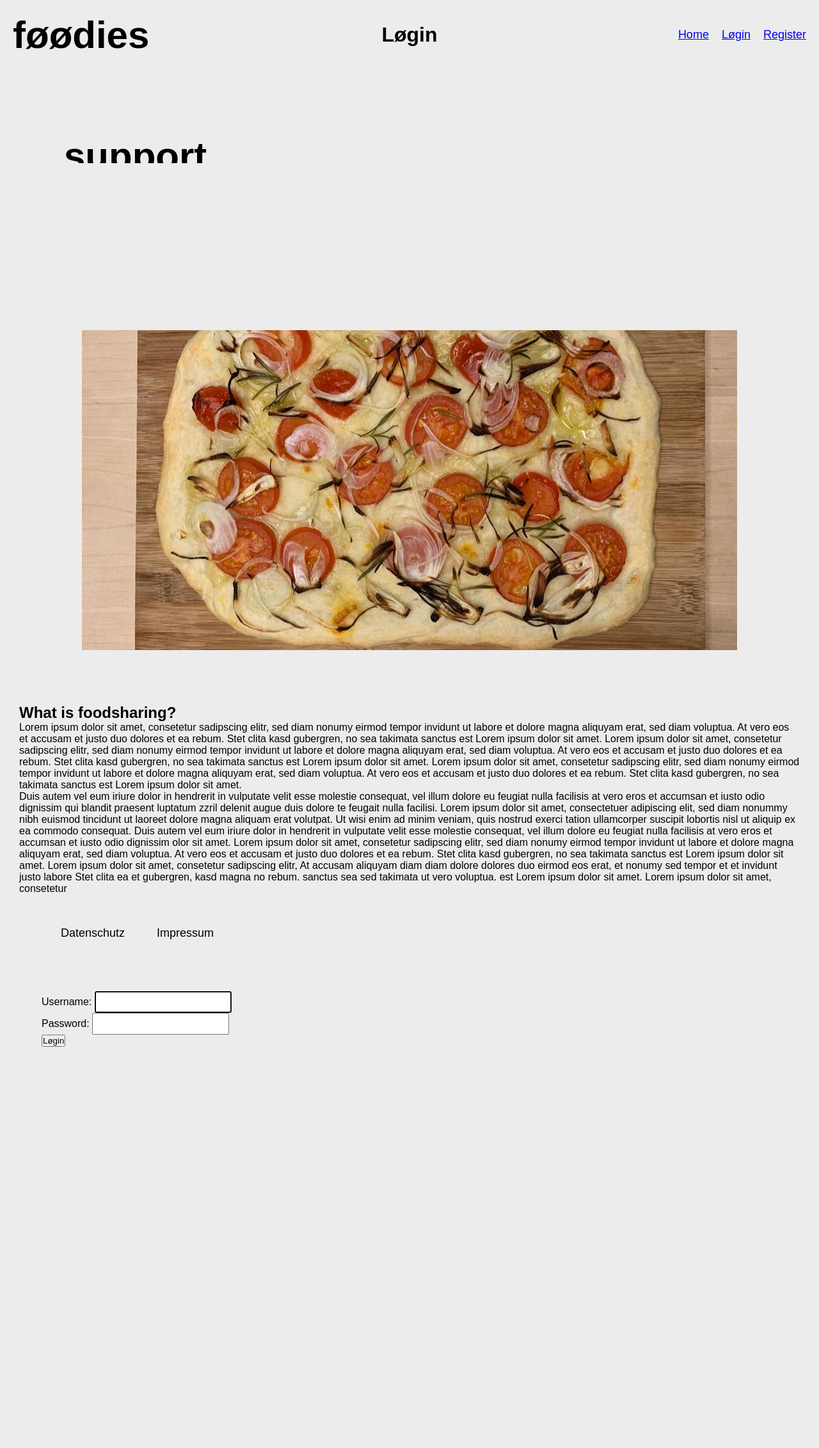
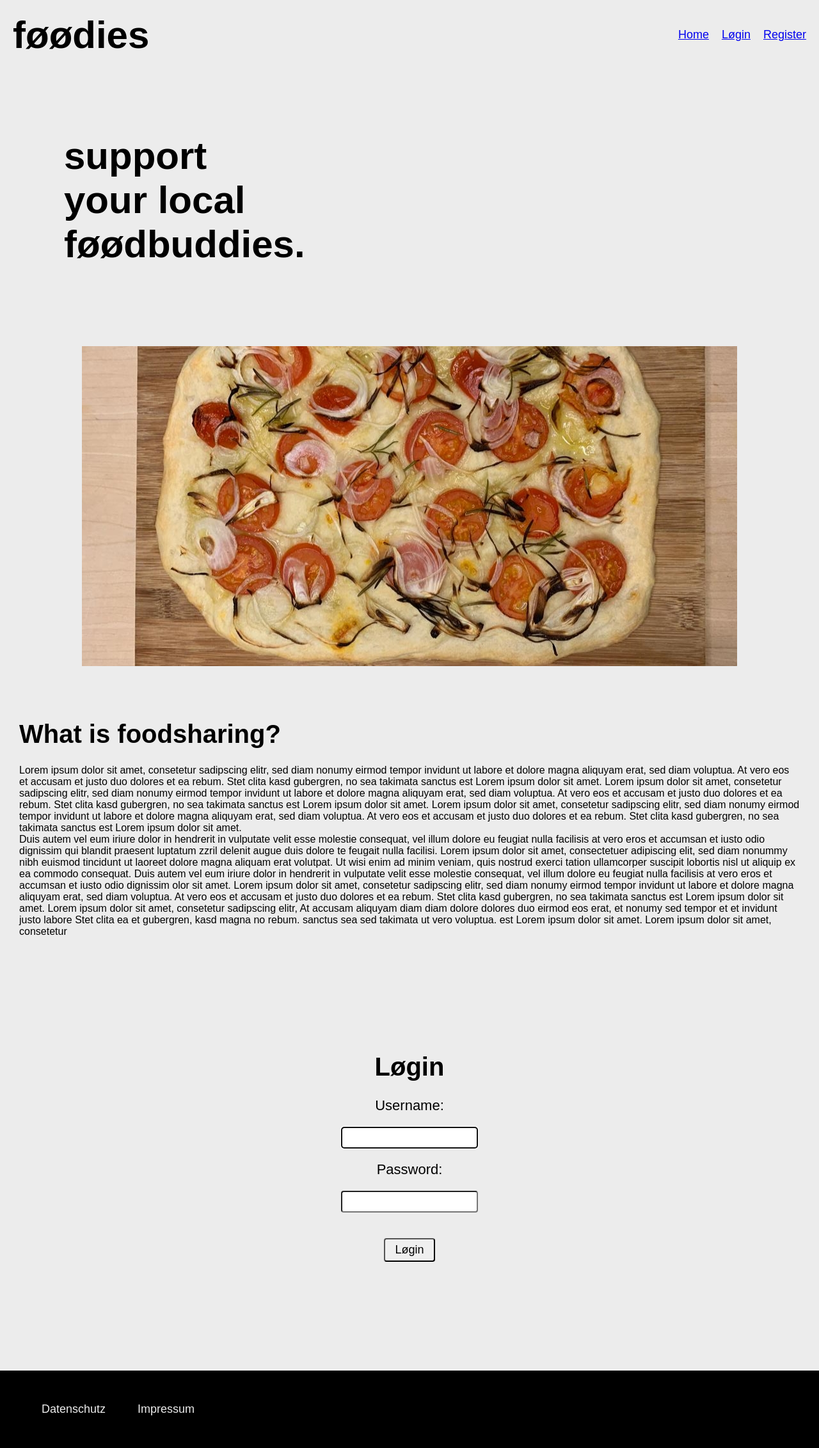
Before and after one commit to kaengurubeutel/foodsharing, a Django app: a page that uses feed/templates/Navbar.html in a window 1280 px wide. Shown: the whole page at 64% size. Before the commit the page ends 1636 px from the top, so only its background shows below. Run offline with Django 4.2, Linux system fonts and the light colour scheme.

Commit message:
footer, login, register css

```diff
--- a/feed/static/styling/index.css
+++ b/feed/static/styling/index.css
@@ -10,6 +10,11 @@ body {
     grid-template-columns: 1fr 1fr 1fr;
     justify-items: center;
     align-items: center;
+}
+
+h2 {
+    font-size: 40px;
+    margin-bottom: 25px;
 }
 
 /* Header (Footer) */
@@ -35,7 +40,7 @@ nav {
     font-size: 18px;
 }
 
-ul {
+nav ul {
     text-align: right;
 }
 
@@ -53,24 +58,38 @@ footer {
 
     padding: 50px;
     font-size: 18px;
+    color: #ECECEC;
 }
 
 footer li {
     margin-right: 30px;
 }
 
+#footerBackground {
+    grid-column: 1/4;
+    grid-row: 7/8;
+    justify-self: stretch;
+    align-self: stretch;
+    padding: 50px;
+
+    background-color: black;
+}
+
 /* main */
 
-#text1 {
+.text1 {
     grid-column: 1/4;
     grid-row: 2/3;
     justify-self: start;
 
     margin: 100px;
-    font-size: 40px;
 }
 
-#mainImg {
+.text1 h2 {
+    font-size: 60px;
+}
+
+.mainImg {
     grid-column: 1/4;
     grid-row: 3/4;
 
@@ -94,20 +113,53 @@ input {
     height: 20px;
     width: 200px;
     padding: 5px;
+    margin: 20px;
+    border-radius: 4px;
+}
+
+label {
+    font-size: 22px;
+    margin-bottom: 25px;
 }
 
 button {
     font-family: inherit;
+    font-size: 18px;
+    border-radius: 4px;
+    padding: 6px 15px;
+    margin: 20px;
+}
+
+button:hover {
+    font-weight: bold;
 }
 
 #login {
     grid-column: 2/3;
     grid-row: 5/6;
+
+    text-align: center;
+    padding: 150px;
 }
 
 #register {
     grid-column: 2/3;
     grid-row: 6/7;
+
+    text-align: center;
+    padding: 150px;
+}
+
+#register ul {
+    display: none;
+}
+
+form {
+    text-align: center;
+}
+
+.helptext {
+    display: none;
 }
 
 /* feed */
--- a/feed/templates/Navbar.html
+++ b/feed/templates/Navbar.html
@@ -30,7 +30,7 @@
 
 {% block content %}{% endblock %}
 {% block additional_scripts %}{% endblock %}
-
+<div id="footerBackground"></div>
  <footer>
             <ul>
                 <li>Datenschutz</li>
--- a/feed/templates/index.html
+++ b/feed/templates/index.html
@@ -4,10 +4,10 @@
 {% block content %}
 {% load static %}
 
-    <div id='text1'>
+    <div class='text1'>
       <h2>support<br/>your local<br>føødbuddies.</h2>
     </div>
-    <div id='mainImg'>
+    <div class='mainImg'>
       <img src="{% static 'media/food500px.jpeg' %}" alt="Focaccia"/>
     </div>
     <div id="text2">
@@ -41,7 +41,7 @@
             ea et gubergren, kasd magna no rebum. sanctus sea sed takimata ut vero voluptua. est Lorem ipsum
             dolor sit amet. Lorem ipsum dolor sit amet, consetetur
         </p>
-
+    </div>
 
 
  {% endblock %}
--- a/templates/registration/login.html
+++ b/templates/registration/login.html
@@ -2,16 +2,10 @@
 {% block title %}Føødies{% endblock %}
 {% block content %}
    {% load static %}
-     <div id='text1'>
+     <div class='text1'>
       <h2>support<br/>your local<br>føødbuddies.</h2>
     </div>
-    <h1>Løgin</h1>
-    <form method="post">
-        {% csrf_token %}
-        {{form.as_p}}
-        <button type="submit">Løgin</button>
-    </form>
-    <div id='mainImg'>
+    <div class='mainImg'>
       <img src="{% static 'media/food500px.jpeg' %}" alt="Focaccia"/>
     </div>
     <div id="text2">
@@ -45,7 +39,15 @@
             ea et gubergren, kasd magna no rebum. sanctus sea sed takimata ut vero voluptua. est Lorem ipsum
             dolor sit amet. Lorem ipsum dolor sit amet, consetetur
         </p>
-
+        </div>
+        <div id="login">
+            <h2>Løgin</h2>
+            <form method="post">
+                {% csrf_token %}
+                {{form.as_p}}
+                <button type="submit">Løgin</button>
+            </form>
+        </div>
 
 
 {% endblock %}
```
Also changed, not shown: templates/auth/register.html (+12 -10 lines).
